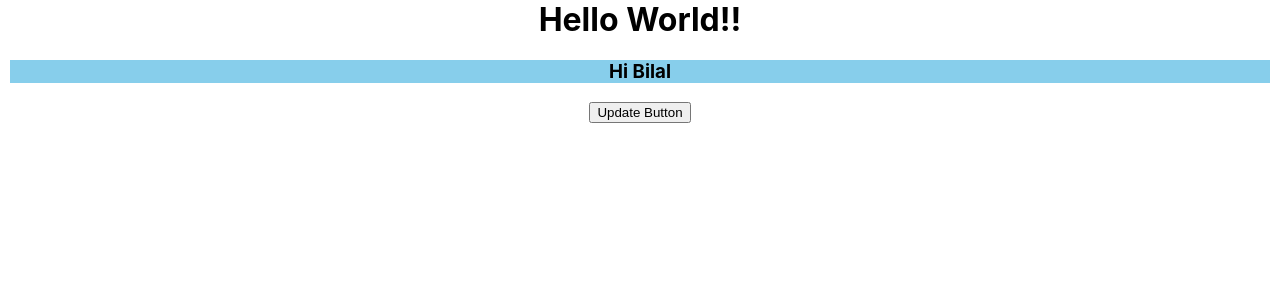
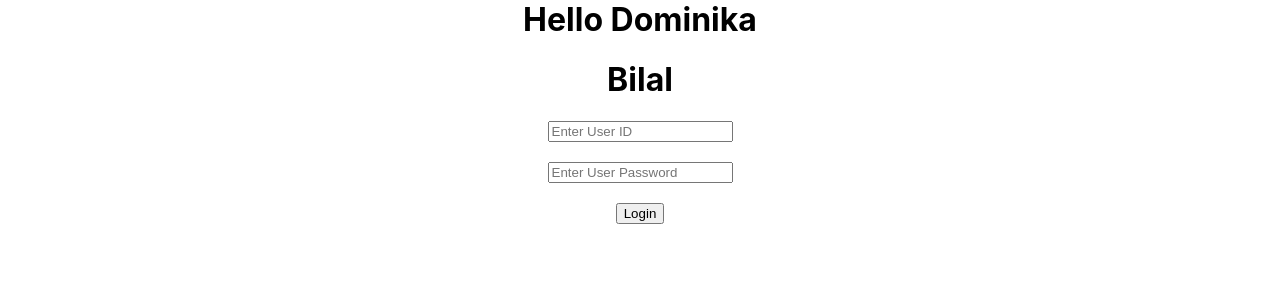
Before and after one commit to bilalshabbir123/Blog-React-WebApp, a React (Create React App) app: page / in a window 1280 px wide. Shown: the top 300 px of the page. Built offline with nearby package versions, Linux system fonts and the light colour scheme.

Commit message:
Login Component Add

```diff
--- a/src/App.js
+++ b/src/App.js
@@ -1,15 +1,13 @@
-import React,{ useState } from 'react';
-import Student from './Student';
 import './App.css';
+import Login from './Login';
 
 function App(){
-const [name,setName]=useState("Bilal")
-  return (
-    <div className="App">
-      <h1>Hello World!!</h1>
-      <Student name={name} />
-      <button onClick={()=>{setName("Billo")}}>Update Button</button>
-    </div>
-  );
+
+ return(
+<div className='App'>
+  <h1>Hello Dominika </h1>
+  <Login/>
+</div>
+ )
 }
 export default App;
--- /dev/null
+++ b/src/Login.js
@@ -0,0 +1,49 @@
+import React, { useState } from 'react'
+
+export default function Login() {
+  const [user, setUser] = useState("")
+  const [password, setPassword] = useState("")
+  const [userErr, setError] = useState(false)
+  const [passErr, setPass] = useState(false)
+  function loginHandle(e) {
+
+    e.preventDefault();
+    if (user.length < 3 || password.length < 3) {
+      alert('Type Correct Values');
+    }
+  }
+  function userHandler(e) {
+    let a = e.target.value;
+    console.log(e.target.value.length);
+    if (a.length < 3) {
+      setError(true);
+    }
+    else {
+      setError(false);
+    }
+    setUser(a);
+  }
+  function passwordHandler(e) {
+    let a = e.target.value;
+    console.log(e.target.value.length);
+    if (a.length < 3) {
+      setPass(true);
+    }
+    else {
+      setPass(false);
+    }
+    setPassword(a);
+  }
+  return (
+    <div>
+      <h1>Bilal</h1>
+      <form onSubmit={loginHandle}>
+        <input type="text" placeholder='Enter User ID' onChange={userHandler} />{userErr ? <span>User Not Valid</span> : ""}
+        <br /><br />
+        <input type="text" placeholder="Enter User Password" onChange={passwordHandler} />{passErr ? <span>Password Error</span> : ""}
+        <br /><br />
+        <button type="submit">Login</button>
+      </form>
+    </div>
+  )
+}
--- a/src/Student.js
+++ /dev/null
@@ -1,12 +0,0 @@
-import React from 'react'
-
-export default function Student(props) {
-    console.warn(props)
-  return (
-    <div style={{backgroundColor:"skyblue",margin:10}}>
-      <h3>Hi {props.name}</h3>
-      {/* <h3>Email :{props.email}</h3>
-<h4>Address {props.other.address}</h4> */}
-    </div>
-  )
-}
```
